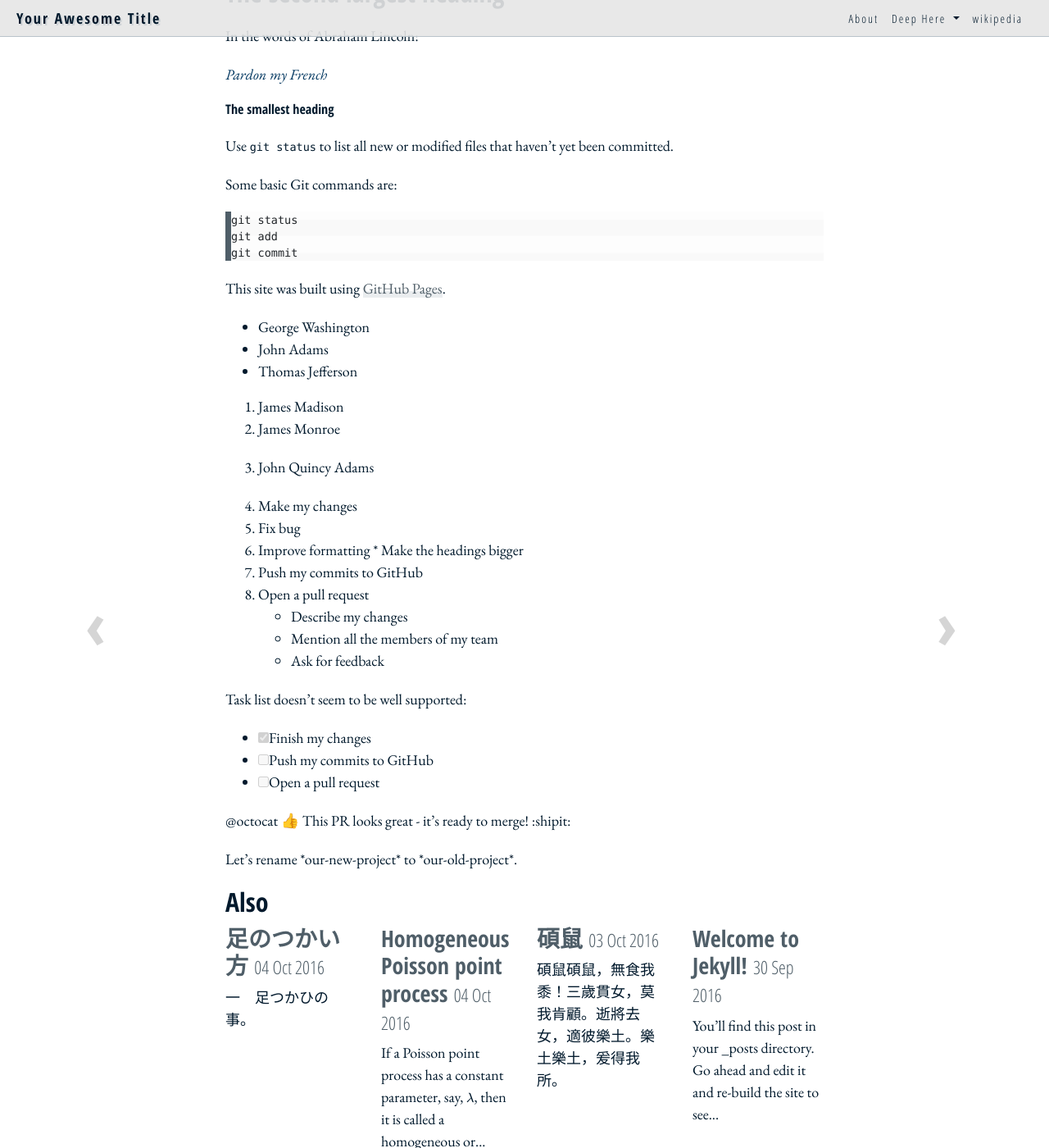
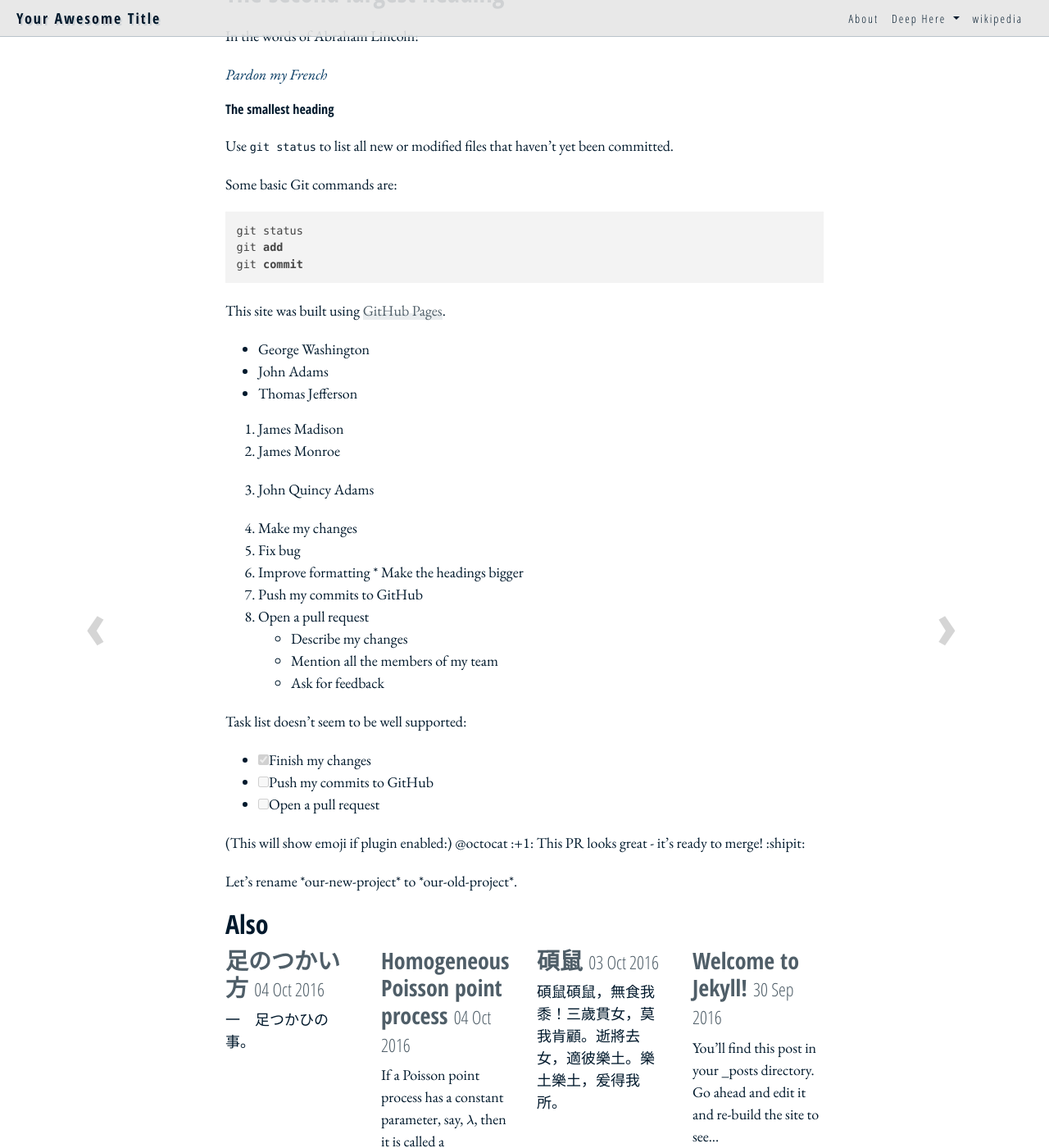
Before and after one commit to righthandabacus/mbj_theme, a Jekyll site: the page built from _posts/2016-09-28-gfm.md, in a window 1280 px wide and 1400 px high, scrolled down 479 px. Shown: the whole window at 82% size. Built offline with Jekyll 4.4.1, drawn with Linux system fonts in a browser that asks for light colours; nearby versions of some CDN libraries; emoji names are drawn with the system emoji font; some web fonts are replaced; formulas are drawn with MathJax 3.

```diff
--- a/_config.yml
+++ b/_config.yml
@@ -17,24 +17,44 @@ url_pretty:  "http://yourname.github.io"
 #############################
 # Build settings
 
+# GitHub mandatory (https://help.github.com/en/github/working-with-github-pages/about-github-pages-and-jekyll)
+#
+# lsi: false
+# safe: true
+# source: [your repo's top level directory]
+# incremental: false
+# highlighter: rouge
+# gist:
+#   noscript: false
+# kramdown:
+#   math_engine: mathjax
+#   syntax_highlighter: rouge
+
 # Exclude these from production
 exclude: ["Gemfile","Gemfile.lock","LICENSE","README.md","CNAME","*.bak","NOTES.md",".gitignore",".git","_draft"]
 
 timezone:      "Europe/Greenwich" # this is fake, put your timezone here
+#markdown:      CommonMarkGhPages
 markdown:      kramdown
-highlighter:   rouge
 permalink:     /:year-:month-:day-:title/
 paginate:      5
 paginate_path: '/page/:num'
 
 kramdown:
   input: GFM
+  syntax_highlighter_opts:
+    disable: true
+
+commonmark:
+  options: ["SMART", "FOOTNOTES", "GITHUB_PRE_LANG"]
+  extensions: ["strikethrough", "autolink", "table", "tagfilter"]
 
 plugins:
   - jekyll-feed
   - jekyll-paginate
   - jekyll-sitemap
-  - jemoji
+  - jekyll-commonmark-ghpages
+#  - jemoji
 
 #############################
 # Navigation bar config
--- a/_includes/footer-scripts.html
+++ b/_includes/footer-scripts.html
@@ -10,6 +10,11 @@
   {% endfor %}
 {% endif %}
 
+{% comment %} always use highlight.js in client-side instead of rouge in server-side {% endcomment %}
+<link rel="stylesheet" href="//cdnjs.cloudflare.com/ajax/libs/highlight.js/9.11.0/styles/default.min.css" />
+<script src="//cdnjs.cloudflare.com/ajax/libs/highlight.js/9.11.0/highlight.min.js"></script>
+<script>hljs.initHighlightingOnLoad();</script>
+
 {% if site.google_analytics %}
   <script>
     (function(i,s,o,g,r,a,m){i['GoogleAnalyticsObject']=r;i[r]=i[r]||function(){(i[r].q=i[r].q||[]).push(arguments)},i[r].l=1*new Date();a=s.createElement(o),m=s.getElementsByTagName(o)[0];a.async=1;a.src=g;m.parentNode.insertBefore(a,m)})(window,document,'script','//www.google-analytics.com/analytics.js','ga');ga('create', '{{ site.google_analytics }}', 'auto');ga('send', 'pageview');
--- a/_posts/2016-09-28-gfm.md
+++ b/_posts/2016-09-28-gfm.md
@@ -53,6 +53,6 @@ Task list doesn't seem to be well supported:
 - [ ] Push my commits to GitHub
 - [ ] Open a pull request
 
-@octocat :+1: This PR looks great - it's ready to merge! :shipit:
+(This will show emoji if plugin enabled:) @octocat :+1: This PR looks great - it's ready to merge! :shipit:
 
 Let's rename \*our-new-project\* to \*our-old-project\*.
```
